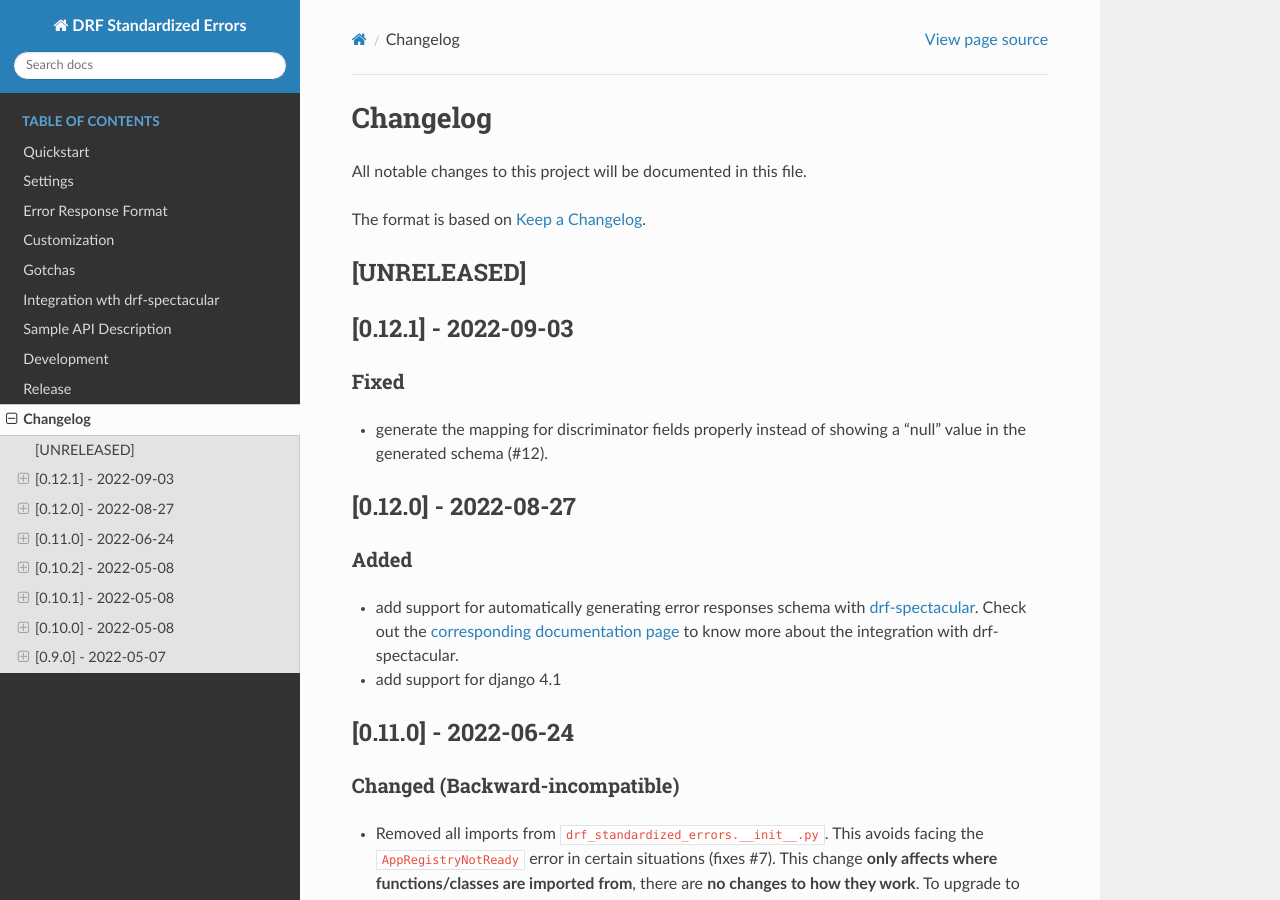
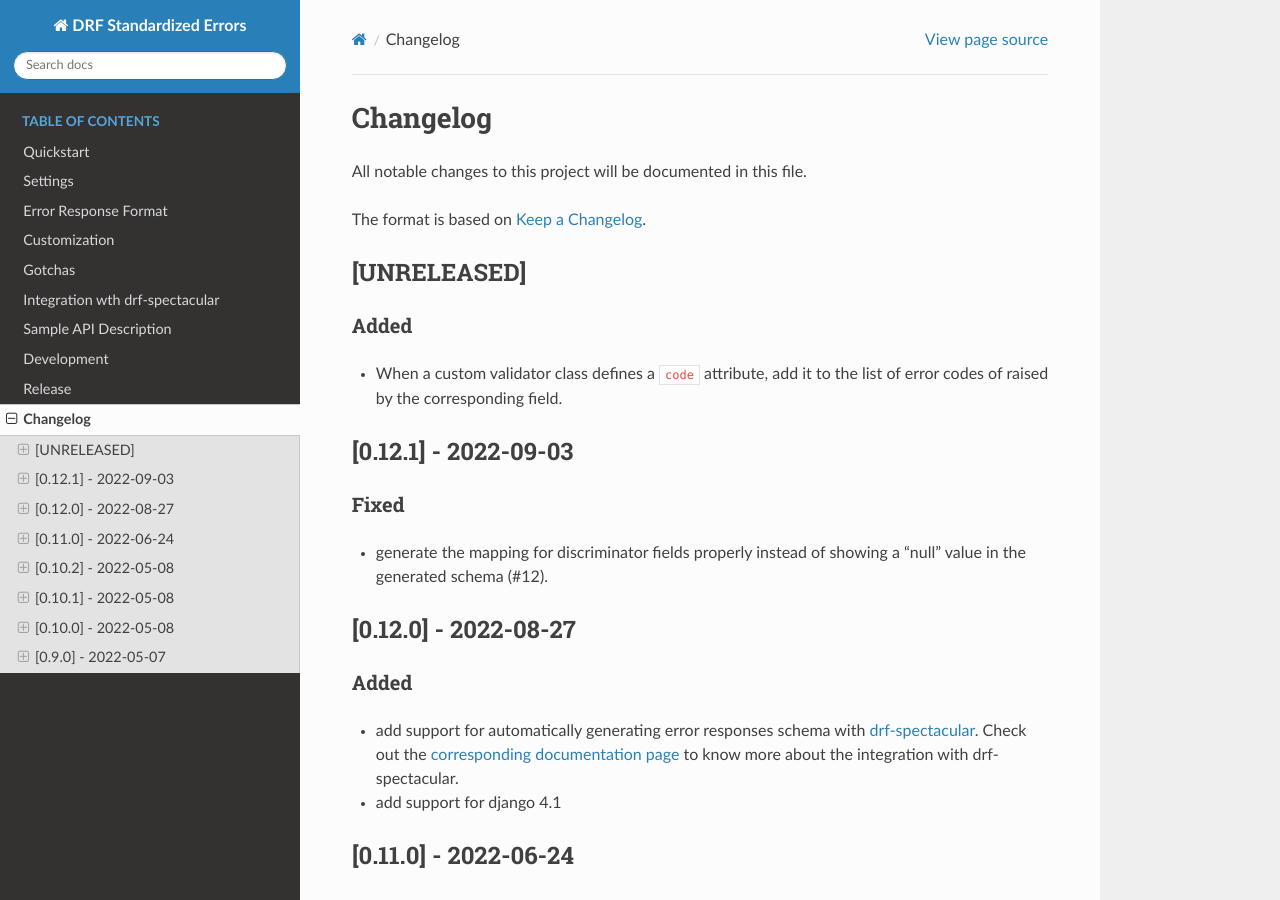
Before and after one commit to ghazi-git/drf-standardized-errors, a Sphinx documentation site: the page built from docs/changelog.md, in a window 1280 px wide and 900 px high. Built offline with Sphinx 7.4.7 and the Read the Docs theme 2.0.0, drawn with Linux system fonts in a browser that asks for light colours.

Commit message:
update the changelog

```diff
--- a/docs/changelog.md
+++ b/docs/changelog.md
@@ -5,6 +5,9 @@ All notable changes to this project will be documented in this file.
 The format is based on [Keep a Changelog](https://keepachangelog.com/en/1.0.0/).
 
 ## [UNRELEASED]
+### Added
+- When a custom validator class defines a `code` attribute, add it to the list of error codes of raised by
+the corresponding field.
 
 ## [0.12.1] - 2022-09-03
 ### Fixed
```
